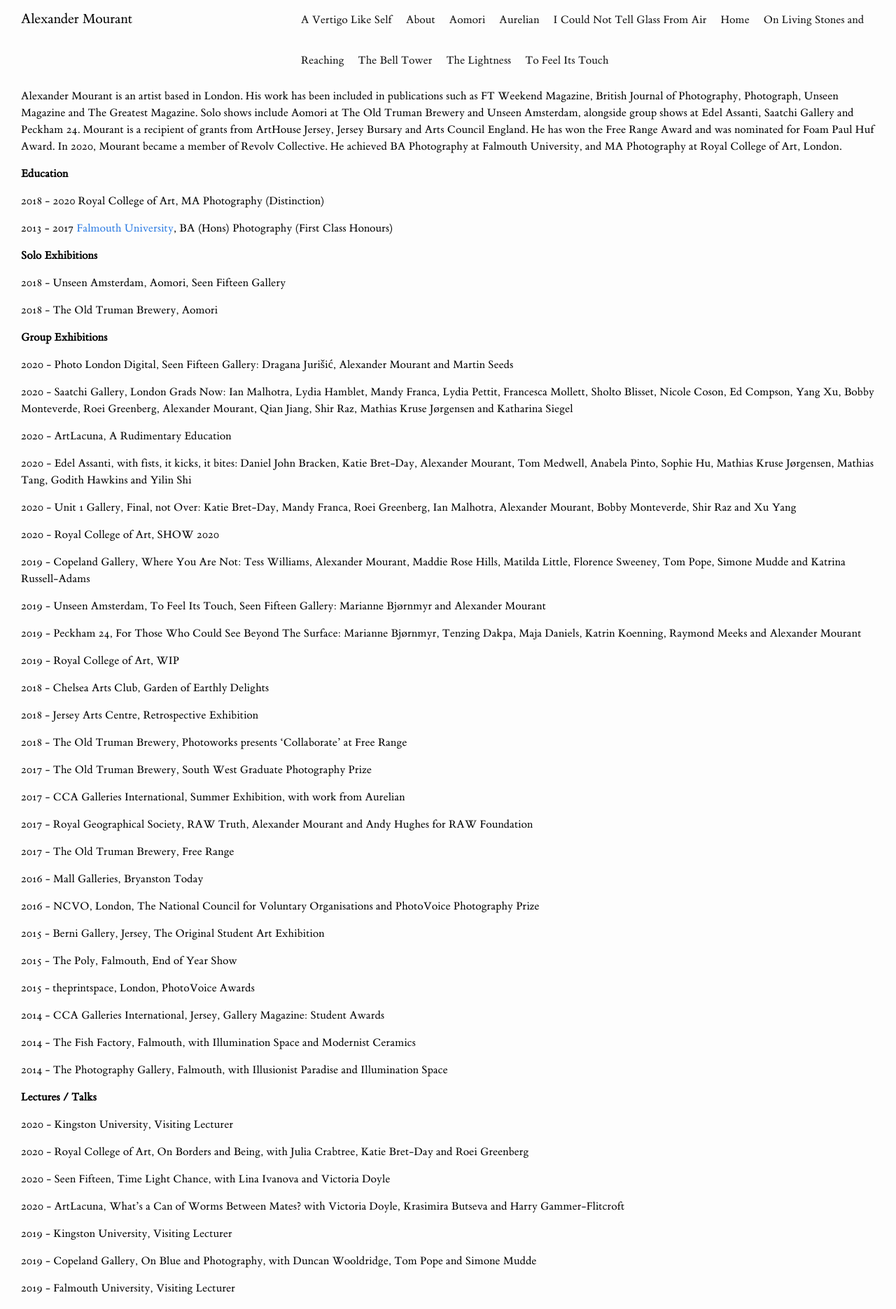
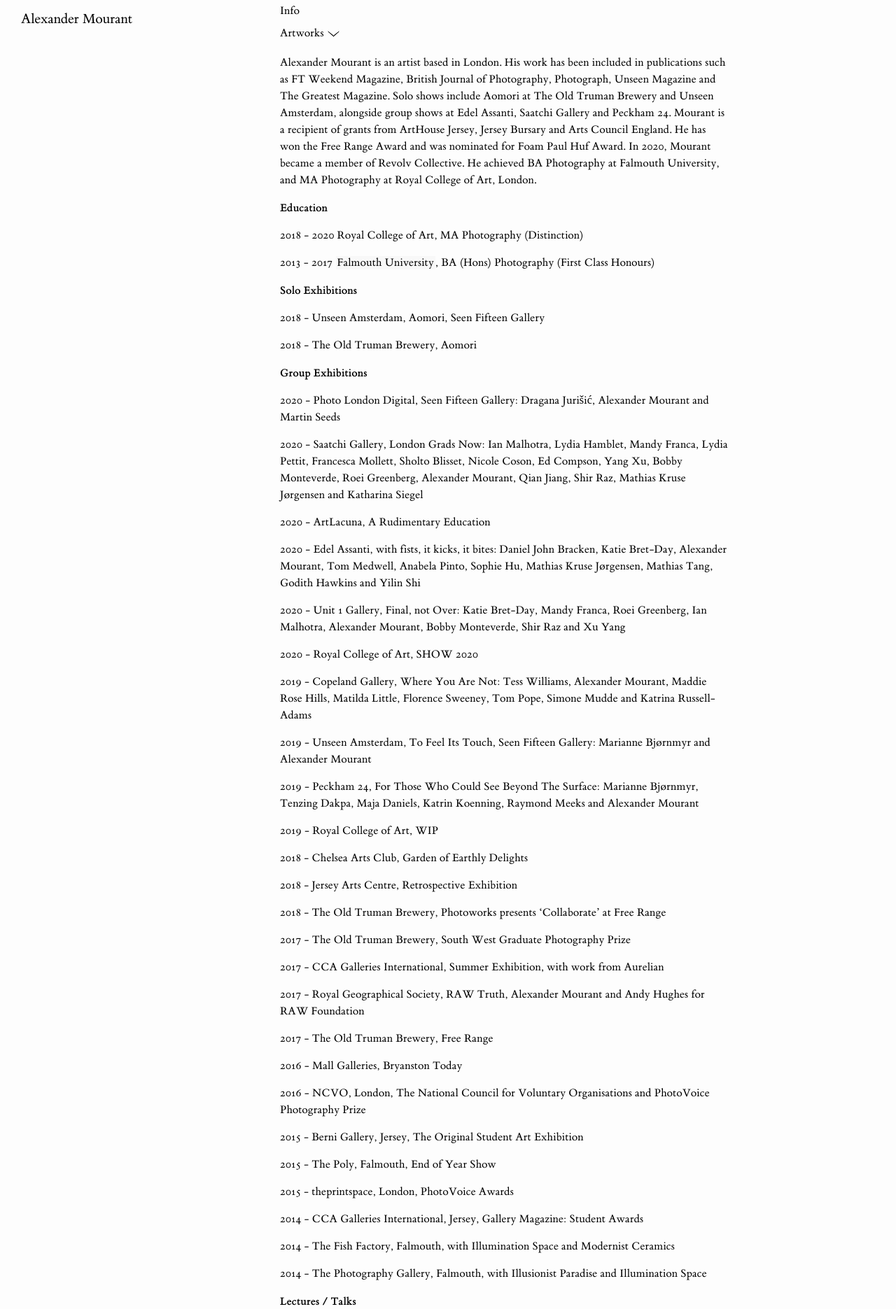
Before and after one commit to HarryFischer/alexandermourant, a Jekyll site: the page built from about.markdown, in a window 1280 px wide. Shown: the top 1871 px of the page at 70% size. Built offline with Jekyll 4.4.1, drawn with Linux system fonts in a browser that asks for light colours.

Commit message:
started nav

```diff
--- /dev/null
+++ b/_data/navigation.yml
@@ -0,0 +1,11 @@
+---
+- link: /aomori
+  name: Aomori
+- link: /the-lightness
+  name: The lightness
+- link: /aurelian
+  name: Aurelian
+- link: /to-feel-its-touch
+  name: To feel it's touch
+- link: /i-could-not-tell-glass-from-air
+  name: I could not tell glass from air
--- a/_includes/header.html
+++ b/_includes/header.html
@@ -5,26 +5,7 @@
     {%- assign page_paths = site.header_pages | default: default_paths -%}
     <a class="site-title" rel="author" href="{{ "/" | relative_url }}">{{ site.title | escape }}</a>
 
-    {%- if page_paths -%}
-      <nav class="site-nav">
-        <input type="checkbox" id="nav-trigger" class="nav-trigger" />
-        <label for="nav-trigger">
-          <span class="menu-icon">
-            <svg viewBox="0 0 18 15" width="18px" height="15px">
-              <path d="M18,1.484c0,0.82-0.665,1.484-1.484,1.484H1.484C0.665,2.969,0,2.304,0,1.484l0,0C0,0.665,0.665,0,1.484,0 h15.032C17.335,0,18,0.665,18,1.484L18,1.484z M18,7.516C18,8.335,17.335,9,16.516,9H1.484C0.665,9,0,8.335,0,7.516l0,0 c0-0.82,0.665-1.484,1.484-1.484h15.032C17.335,6.031,18,6.696,18,7.516L18,7.516z M18,13.516C18,14.335,17.335,15,16.516,15H1.484 C0.665,15,0,14.335,0,13.516l0,0c0-0.82,0.665-1.483,1.484-1.483h15.032C17.335,12.031,18,12.695,18,13.516L18,13.516z"/>
-            </svg>
-          </span>
-        </label>
+    {% include navigation.html %}
 
-        <div class="trigger">
-          {%- for path in page_paths -%}
-            {%- assign my_page = site.pages | where: "path", path | first -%}
-            {%- if my_page.title -%}
-            <a class="page-link" href="{{ my_page.url | relative_url }}">{{ my_page.title | escape }}</a>
-            {%- endif -%}
-          {%- endfor -%}
-        </div>
-      </nav>
-    {%- endif -%}
   </div>
 </header>
--- /dev/null
+++ b/_includes/navigation.html
@@ -0,0 +1,50 @@
+<nav>
+    <div class="nav-inner">
+        <ul>
+            <li>
+                <a href="/about">Info</a>
+            </li>
+        </ul>
+
+        <ul>
+            <li class="artworks-title">
+                <a class="artworks-title__dropdown">
+                    <p>Artworks</p>
+                    <svg width="22" height="11" viewBox="0 0 22 11" fill="none" xmlns="http://www.w3.org/2000/svg">
+                        <path d="M21 1L11 8.94118L1 1L11 10L21 1Z" fill="#9DA0A2" stroke="#9DA0A2"/>
+                    </svg>
+                </a>
+            </li>
+            {% for item in site.data.navigation %}
+            <li class="artwork-link">
+                <a href="{{ item.link }}" {% if item.link == page.url %}class="active"{% endif %}>
+                {{ item.name }}
+                </a>
+            </li>
+            {% endfor %}
+        </ul>
+    </div>
+</nav>
+
+
+<!-- {%- if page_paths -%}
+      <nav class="site-nav">
+        <input type="checkbox" id="nav-trigger" class="nav-trigger" />
+        <label for="nav-trigger">
+          <span class="menu-icon">
+            <svg viewBox="0 0 18 15" width="18px" height="15px">
+              <path d="M18,1.484c0,0.82-0.665,1.484-1.484,1.484H1.484C0.665,2.969,0,2.304,0,1.484l0,0C0,0.665,0.665,0,1.484,0 h15.032C17.335,0,18,0.665,18,1.484L18,1.484z M18,7.516C18,8.335,17.335,9,16.516,9H1.484C0.665,9,0,8.335,0,7.516l0,0 c0-0.82,0.665-1.484,1.484-1.484h15.032C17.335,6.031,18,6.696,18,7.516L18,7.516z M18,13.516C18,14.335,17.335,15,16.516,15H1.484 C0.665,15,0,14.335,0,13.516l0,0c0-0.82,0.665-1.483,1.484-1.483h15.032C17.335,12.031,18,12.695,18,13.516L18,13.516z"/>
+            </svg>
+          </span>
+        </label>
+
+        <div class="trigger">
+          {%- for path in page_paths -%}
+            {%- assign my_page = site.pages | where: "path", path | first -%}
+            {%- if my_page.title -%}
+            <a class="page-link" href="{{ my_page.url | relative_url }}">{{ my_page.title | escape }}</a>
+            {%- endif -%}
+          {%- endfor -%}
+        </div>
+      </nav>
+    {%- endif -%} -->
--- a/_layouts/default.html
+++ b/_layouts/default.html
@@ -7,8 +7,8 @@
 
     {%- include header.html -%}
 
-    <main class="page-content" aria-label="Content">
-      <div class="wrapper">
+    <main class="page-content {{ page.title | escape }}" aria-label="Content">
+      <div class="wrapper" id="content-wrapper">
         {{ content }}
       </div>
     </main>
--- a/_layouts/home.html
+++ b/_layouts/home.html
@@ -5,9 +5,11 @@ layout: default
 <div class="home">
   <div class="inner-content flex">
     {%- for content in page.Content -%}
-    <a href="{{ site.baseurl }}{{ content.page-url }}">
+    <a class="link-container {{ content.image-position }} href="{{ site.baseurl }}{{ content.page-url }}">
       <div class="link-wrapper">
-        <img class="{{ content.image-size }} {{ content.image-position }}" src="{{ site.baseurl }}{{ content.image }}" alt="">
+        <div class="image-wrapper">
+          <img class="{{ content.image-size }}" src="{{ site.baseurl }}{{ content.image }}" alt="">
+        </div>
         <div class="caption-wrapper">
           <p class="caption">{{content.caption-title}} <span>{{ content.caption-year }}</span></p>
           <p class="caption">{{content.caption-project}}</p>
--- a/_sass/style.scss
+++ b/_sass/style.scss
@@ -49,3 +49,41 @@ $on-laptop:        800px !default;
   "layout",
   "syntax-highlighting"
 ;
+
+
+
+
+@font-face {
+  font-family: 'ETBook';
+  font-weight:regular;
+  src: url('../assets/et-book-roman-old-style-figures.eot');
+  /* IE9 Compat Modes */
+  src:
+    url('../assets/et-book-roman-old-style-figures.woff') format('woff'),
+    /* Pretty Modern Browsers */
+    url('../assets/et-book-roman-old-style-figures.ttf') format('opentype'),
+    /* Safari, Android, iOS */
+}
+
+@font-face {
+  font-family: 'ETBook';
+  font-weight:bold;
+  src:
+    url('../assets/etbookot-bold-webfont.woff2') format('woff2'),
+    url('../assets/etbookot-bold-webfont.woff') format('woff'),
+    /* Pretty Modern Browsers */
+    url('../assets/ETBookOT-Bold.otf') format('opentype'),
+    /* Safari, Android, iOS */
+}
+
+@font-face {
+  font-family: 'ETBook';
+  font-weight:regular;
+  font-style:italic;
+  src:
+    url('../assets/etbookot-italic-webfont.woff2') format('woff2'),
+    url('../assets/etbookot-italic-webfont.woff') format('woff'),
+    /* Pretty Modern Browsers */
+    url('../assets/ETBookOT-Italic.otf') format('opentype'),
+    /* Safari, Android, iOS */
+}
--- a/assets/main.scss
+++ b/assets/main.scss
@@ -12,17 +12,6 @@ $wide: 1300px;
 
 $font-family-serif: 'ETBook', 'Times New Roman', serif;
 
-@font-face {
-    font-family: 'ETBook';
-    src: url('/assets/et-book-roman-old-style-figures/et-book-roman-old-style-figures.eot');
-    /* IE9 Compat Modes */
-    src:
-        url('../assets/et-book-roman-old-style-figures/et-book-roman-old-style-figures.woff') format('woff'),
-        /* Pretty Modern Browsers */
-        url('../assets/et-book-roman-old-style-figures/et-book-roman-old-style-figures.ttf') format('opentype'),
-        /* Safari, Android, iOS */
-}
-
 body {
     color: black;
     font-family:$font-family-serif;
@@ -30,15 +19,94 @@ body {
     font-weight: 100;
 }
 
+.site-header {
+    .site-title {
+        width:30%;
+        font-size: 20px;
+        letter-spacing:0;
+        font-family:$font-family-serif;
+        color:#000;
+    }
+    .wrapper {
+        display:flex;
+    }
+    nav {
+        margin-top: auto;
+        margin-bottom: auto;
+        .nav-inner {
+            display:flex;
+            flex-direction:column;
+            ul {
+                margin: 0 0  4px 0;
+                position: relative;
+                &:first-child {
+                    margin-right: 20px;
+                    padding-top: 4px;
+                    // &::before {
+                    //     content:'';
+                    //     position:absolute;
+                    //     left:-10px;
+                    //     width:1px;
+                    //     top: -10px;
+                    //     bottom: 0;
+                    //     background-color: black;
+                    // }
+                }
+                li  {
+                    list-style-type: none;
+                    a {
+                        cursor: pointer;
+                        color: black;;
+                        padding:4px;
+                        &:hover {
+                            text-decoration: none;
+                            // border-bottom: 1px solid black;
+                            // background-color: wheat;
+                            svg {
+                                transform: translateY(3px);
+                            }
+                        }
+                        svg {
+                            path {
+                                fill: black;
+                                stroke:black;
+                            }
+                        }
+                    }
+                }
+                .artworks-title {
+                    &__dropdown {
+                        display: flex;
+                        justify-content: space-between;
+                        align-items: center;
+                        width:85px;
+                        p {
+                            margin-bottom:0;
+                        }
+                        svg {
+                            transition: transform 0.3s ease-in;
+                            width: 17px;
+                        }
+                    }
+                }
+                .artwork-link {
+                    display:none;
+                }
+            }
+        }
+    }
+}
+
 .wrapper {
     overflow-x: scroll;
+    overflow-y: hidden;
     &::-webkit-scrollbar {
         display: none;
     }
     .home {
         img {
             max-width:none;
-            height:80vh;
+            width:40vw;
             margin-right:20px;
 
             // &.top {
@@ -46,19 +114,46 @@ body {
             // }
         }
     }
-    .site-title {
-        font-size: 20px;
-        letter-spacing:0;
-        font-family:$font-family-serif;
-        color:#000;
-    }
     .flex  {
         display:flex;
         flex-direction:row;
     }
     .inner-content {
+        min-height: 86vh;
+        .link-container {
+            display: flex;
+        }
+        .top {}
+
+        .middle {}
+
+        .bottom {
+            &~.link-container {
+                justify-content: flex-end;
+                align-items: flex-end;
+            }
+        }
+        .link-wrapper {
+            .image-wrapper {
+                .small {
+                    max-width: 30vw;
+                    // margin-right: 40px;
+                }
+
+                .medium {
+                    max-width: 60vw;
+                    max-height: 80vh;
+                }
+
+                .large {
+                    max-width: 80vw;
+                    max-height: 80vh;
+                }
+            }
+        }
         .caption-wrapper {
             padding-top: 8px;
+            min-height: 32px;
             .caption {
                 font-size:14px;
                 margin: 0;
@@ -71,3 +166,22 @@ body {
         }
     }
 }
+
+.About {
+    .wrapper {
+        padding-left: calc(30% + 16px);
+        p {
+            max-width: 640px;
+        }
+        a {
+            color:black;
+            // border-bottom:1px solid lightgrey;
+            background-color:rgba(207, 207, 207, 0.1);
+            padding: 0px 2px;
+            &:hover {
+                text-decoration: none;
+                background-color:rgba(207, 207, 207, 0.7);
+            }
+        }
+    }
+}
```
Also changed, not shown: assets/scroll.js (+21 -14 lines), assets/ETBookOT-Bold.otf (added), assets/ETBookOT-Italic.otf (added), assets/et-book-roman-old-style-figures.svg (renamed from assets/et-book-roman-old-style-figures/et-book-roman-old-style-figures.svg), assets/et-book-roman-old-style-figures.ttf (renamed from assets/et-book-roman-old-style-figures/et-book-roman-old-style-figures.ttf), assets/et-book-roman-old-style-figures.woff (renamed from assets/et-book-roman-old-style-figures/et-book-roman-old-style-figures.woff), assets/etbookot-bold-webfont.woff (added), assets/etbookot-bold-webfont.woff2 (added), assets/etbookot-italic-webfont.woff (added), assets/etbookot-italic-webfont.woff2 (added), 2 other files.
